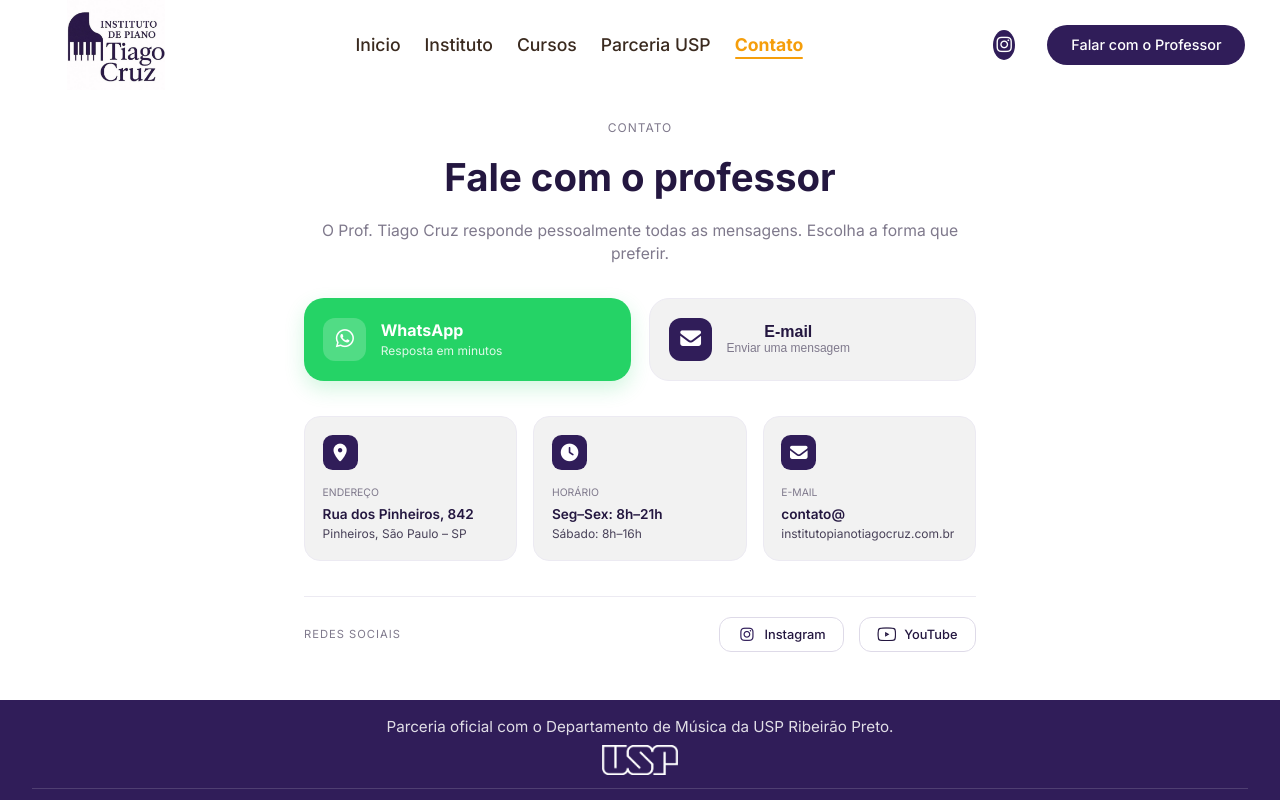
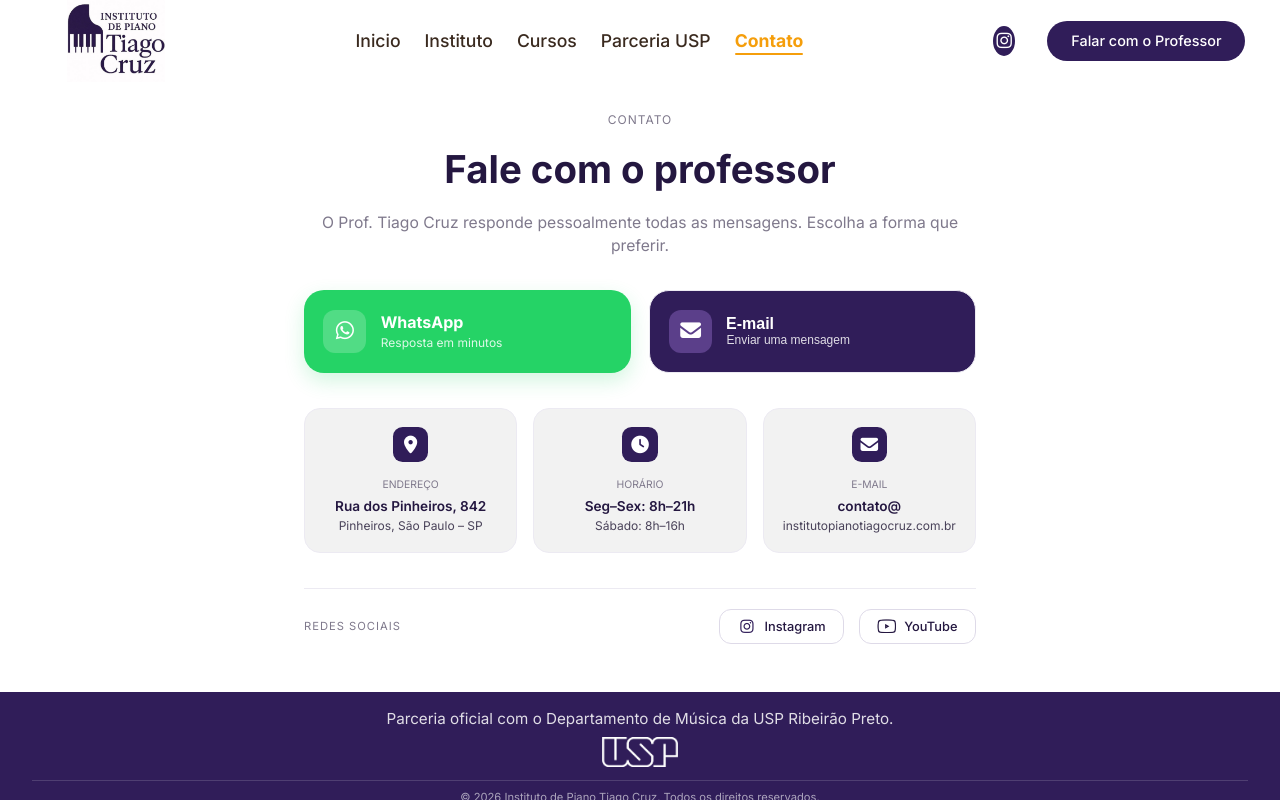
Before and after one commit to GR-Ricci/Site_Piano_Tiago_Cruz, a Django app: page /contact/ in a window 1280 px wide. Run offline with Django 5.2, Linux system fonts and the light colour scheme; some libraries are stand-ins or nearby versions; some web fonts are replaced.

Commit message:
att contact - cards whats / email

```diff
--- a/piano/static/piano/css/components/contact/card_contact.css
+++ b/piano/static/piano/css/components/contact/card_contact.css
@@ -77,7 +77,7 @@
     transition: transform 0.2s;
     box-shadow: 0 8px 20px rgba(37, 211, 102, 0.2);
 }
-.whatsapp-card:hover { transform: translateY(-3px); opacity: 0.95; }
+
 .whatsapp-icon, .email-icon {
     width: 2.7rem;
     height: 2.7rem;
@@ -87,12 +87,22 @@
     justify-content: center;
     font-size: 1.3rem;
 }
+
+
 .whatsapp-icon { background: rgba(255,255,255,0.2); color: white; }
 .whatsapp-text h3 { color: white; font-weight: 700; font-size: 1rem; }
 .whatsapp-text p { color: rgba(255,255,255,0.85); font-size: 0.75rem; }
 
+.whatsapp-card:hover {
+   transform: translateY(-3px);
+    box-shadow: 0 6px 14px #4ADE80;
+    border: 1px solid white;
+    cursor: pointer;
+}
+
+
 .email-card {
-    background: #F2F2F2;
+    background: #301D59;
     border: 1px solid #ECEAF2;
     border-radius: 1.25rem;
     padding: 1.2rem;
@@ -102,10 +112,18 @@
     cursor: pointer;
     transition: all 0.2s;
 }
-.email-card:hover { transform: translateY(-3px); background: #e9e9e9; }
-.email-icon { background: #301D59; color: white; }
-.email-text h3 { color: #241740; font-weight: 700; font-size: 1rem; }
-.email-text p { color: #7F798C; font-size: 0.75rem; }
+.email-icon { background: #5B3F8A; color: white; }
+.email-text h3 { color: white; font-weight: 700; font-size: 1rem; }
+.email-text p { color: rgba(255,255,255,0.85); font-size: 0.75rem; }
+
+.email-text h3{
+    margin-left: -2.39rem;
+}
+.email-card:hover {
+    transform: translateY(-3px);
+    box-shadow: 0 6px 14px #5B3F8A;
+    cursor: pointer;
+}
 
 .info-grid {
     display: grid;
@@ -118,6 +136,7 @@
     border: 1px solid #ECEAF2;
     border-radius: 1rem;
     padding: 1.1rem;
+    text-align: center;
 }
 .info-icon {
     width: 2.2rem;
@@ -128,7 +147,7 @@
     display: flex;
     align-items: center;
     justify-content: center;
-    margin-bottom: 0.9rem;
+    margin: 0 auto 0.9rem auto;
     font-size: 1.1rem;
 }
 .info-label {
@@ -141,12 +160,10 @@
     font-weight: 600;
     color: #241740;
     font-size: 0.85rem;
-    white-space: nowrap;
 }
 .info-sub {
     font-size: 0.75rem;
     color: #494259;
-    white-space: nowrap;
 }
 
 .social-row {
@@ -172,6 +189,7 @@
 .social-btn {
     display: inline-flex;
     align-items: center;
+    justify-content: center;
     gap: 0.5rem;
     padding: 0.45rem 1.1rem;
     border-radius: 0.75rem;
@@ -207,8 +225,6 @@
 .social-btn.youtube-white:hover i {
     text-shadow: -1px -1px 0 #301D59, 1px -1px 0 #301D59, -1px 1px 0 #301D59, 1px 1px 0 #301D59;
 }
-
-
 
 .modal-overlay {
     position: fixed;
--- a/piano/static/piano/css/layout/header.css
+++ b/piano/static/piano/css/layout/header.css
@@ -12,7 +12,6 @@
     height: 91px;    /* A altura que vimos no seu print */
     background-color: #ffffff; /* FORÇA um fundo branco (ou a cor que desejar) */
     z-index: 1000;   /* Garante que ele fique por cima de tudo */
-
     transition: all 300ms ease-in-out;
 }
 
@@ -26,6 +25,7 @@
 }
 
 .logo-img {
+    margin-top: -0.5rem;  /* sobe a imagem */
     height: 90px;
     margin-left: 1rem;
     width: auto;
@@ -33,7 +33,6 @@
     display: block;
     transition: opacity 0.2s ease;
 }
-
 
 
 .logo-link {
```
